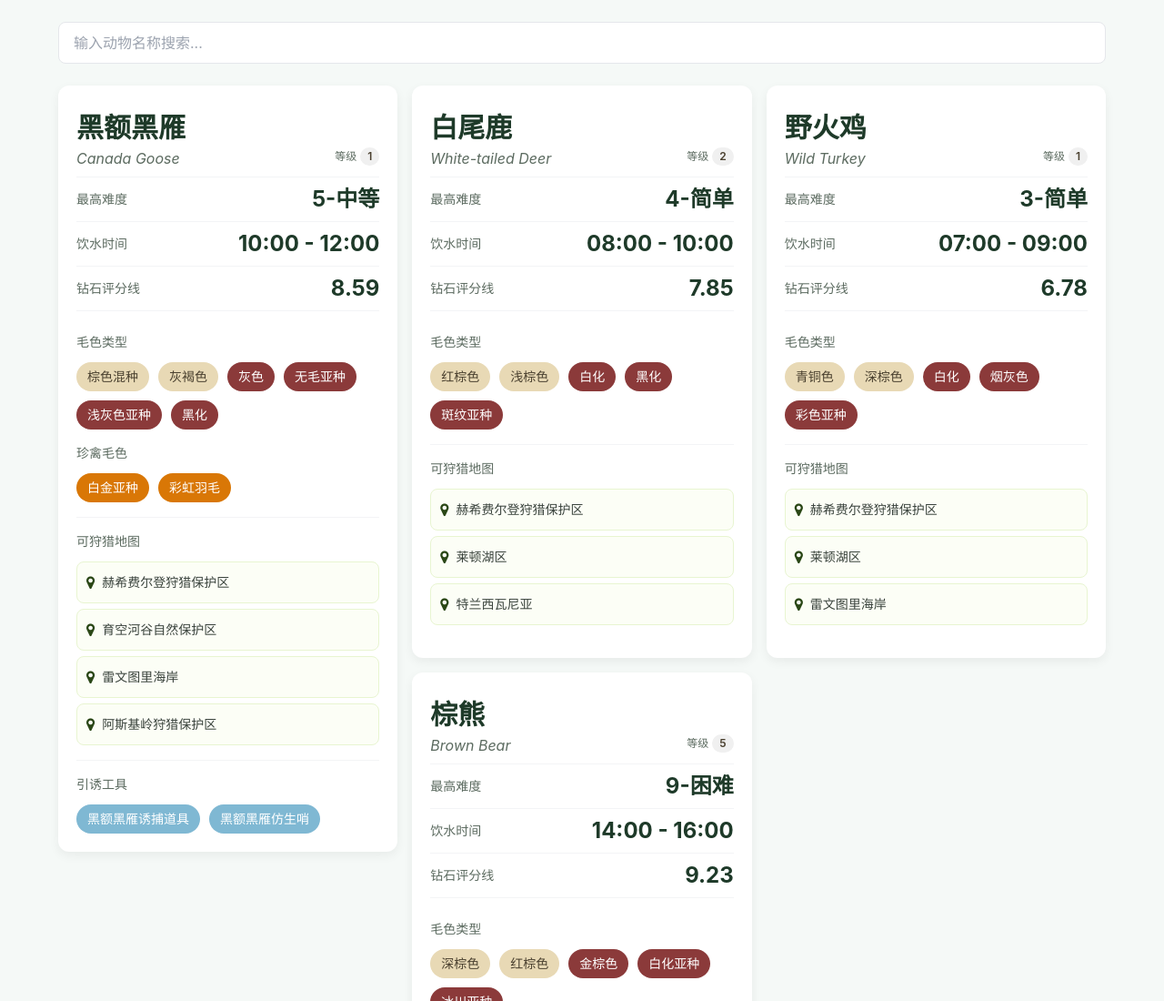
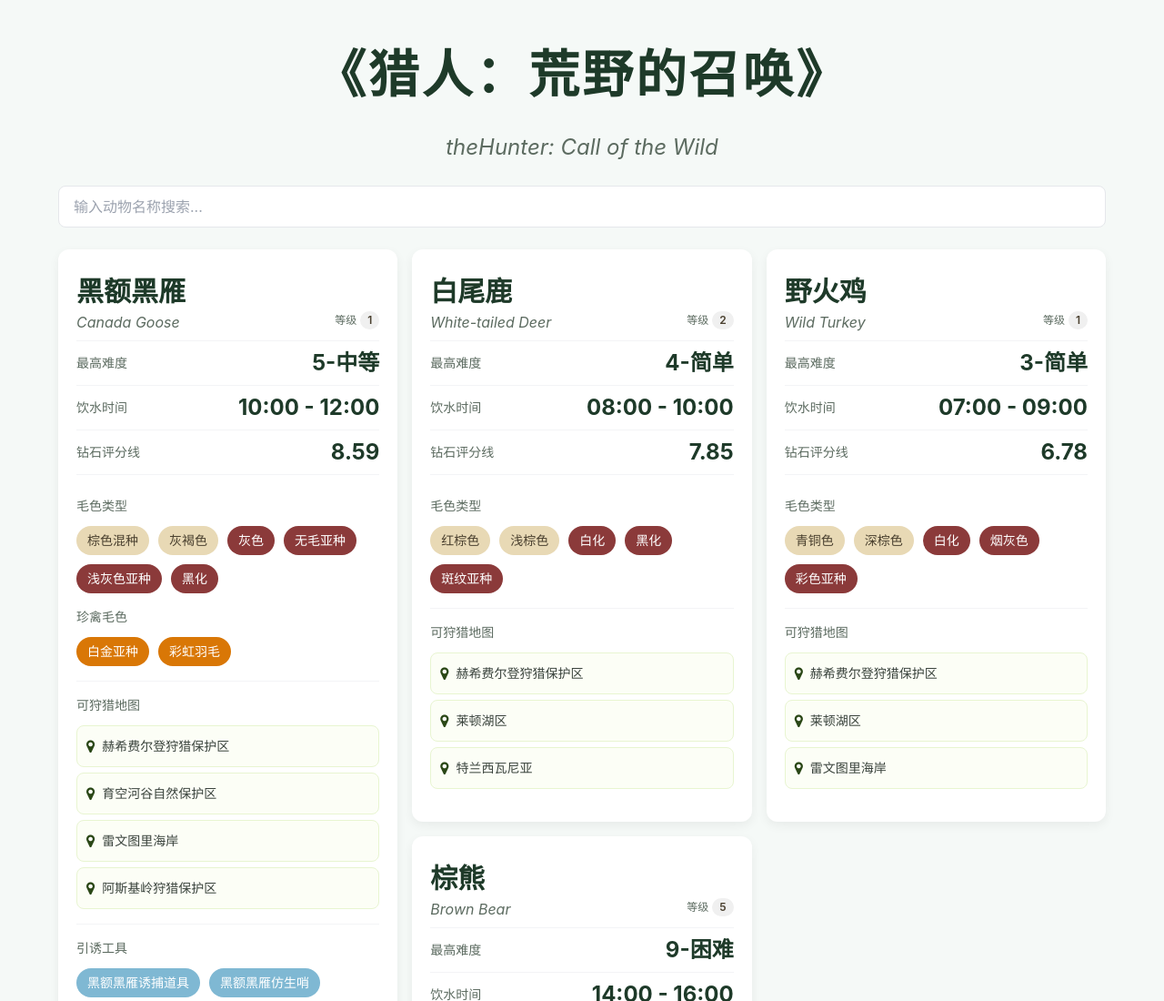
Before and after one commit to fankent/cotw-helper, a plain HTML site: page index.html in a window 1280 px wide. Shown: the top 1100 px of the page at 91% size. Drawn offline with nearby package versions, Linux system fonts and the light colour scheme.

Commit message:
add title

```diff
--- a/index.html
+++ b/index.html
@@ -84,12 +84,20 @@
 
       /* 珍禽毛色标签样式 */
       .precious-tag { @apply tag-pill bg-natural-precious-bg text-natural-precious-text; }
+
+      /* 标题样式 */
+      .page-title { @apply text-[clamp(2rem,5vw,3.5rem)] font-bold text-primary text-center py-4 mb-1 tracking-wider; }
+      .page-subtitle { @apply text-[clamp(1rem,2vw,1.5rem)] text-secondary text-center mb-6 italic; }
     }
   </style>
 </head>
 
 <body class="bg-[#F5F9F7] min-h-screen py-6 px-4">
     <div class="max-w-6xl mx-auto">
+        <!-- 新增顶部标题区域 -->
+        <h1 class="page-title">《猎人：荒野的召唤》</h1>
+        <p class="page-subtitle">theHunter: Call of the Wild</p>
+
         <!-- 搜索框区域 -->
         <div class="mb-6">
             <input type="text" id="animalSearch" class="search-input" placeholder="输入动物名称搜索...">
```
